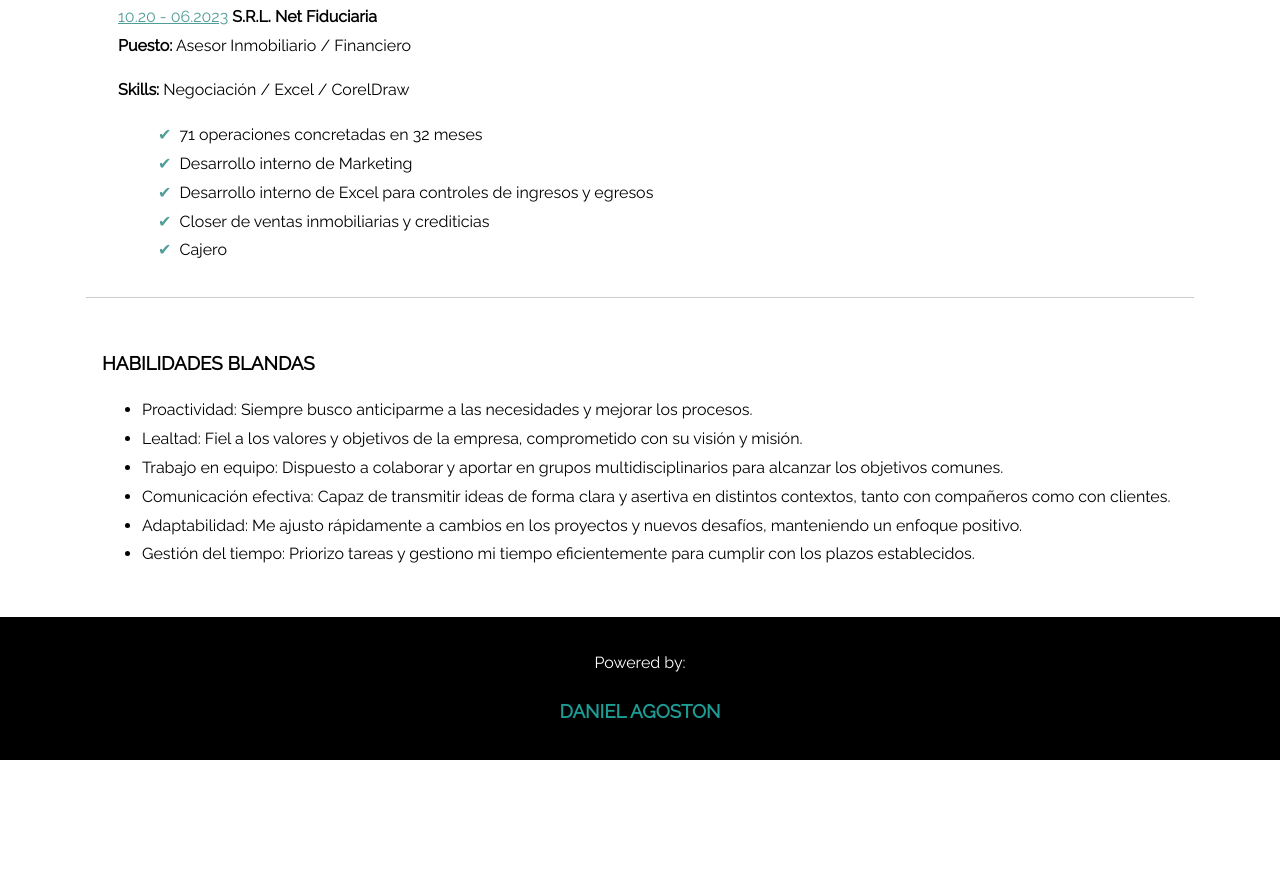
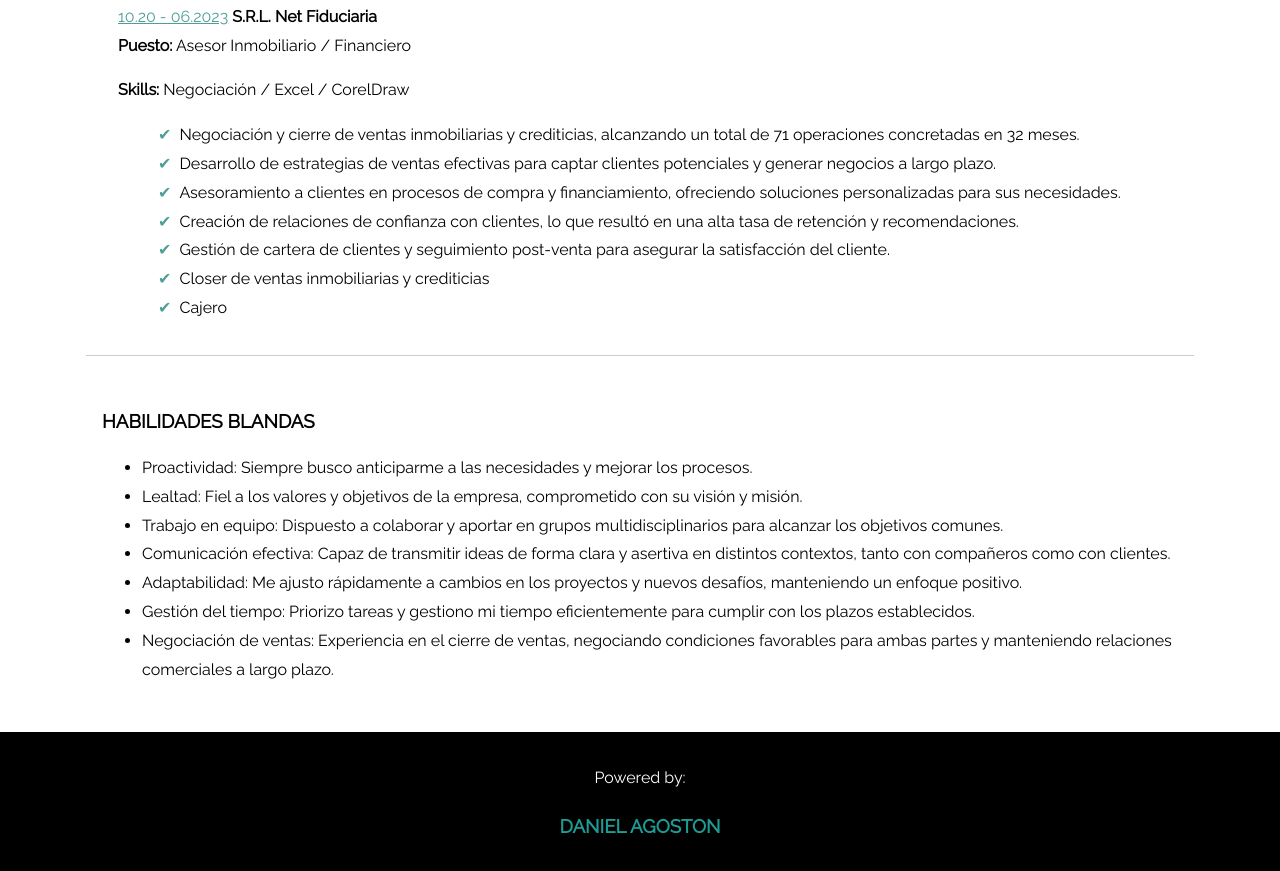
Before and after one commit to danielagoston/danielagoston.github.io, a plain HTML site: page index.html in a window 1280 px wide. Shown: the part 2260-3131 px from the top of the page. Before the commit the page ends 3020 px from the top, so only its background shows below. Drawn offline with Linux system fonts and the light colour scheme.

Commit message:
Update index.html

```diff
--- a/index.html
+++ b/index.html
@@ -141,9 +141,11 @@
         <div>
           <p><strong>Skills:</strong> Negociación / Excel / CorelDraw</p>
           <ul class="job-description">
-            <li>71 operaciones concretadas en 32 meses</li>
-            <li>Desarrollo interno de Marketing</li>
-            <li>Desarrollo interno de Excel para controles de ingresos y egresos</li>
+            <li>Negociación y cierre de ventas inmobiliarias y crediticias, alcanzando un total de 71 operaciones concretadas en 32 meses.</li>
+            <li>Desarrollo de estrategias de ventas efectivas para captar clientes potenciales y generar negocios a largo plazo.</li>
+            <li>Asesoramiento a clientes en procesos de compra y financiamiento, ofreciendo soluciones personalizadas para sus necesidades.</li>
+            <li>Creación de relaciones de confianza con clientes, lo que resultó en una alta tasa de retención y recomendaciones.</li>
+            <li>Gestión de cartera de clientes y seguimiento post-venta para asegurar la satisfacción del cliente.</li>
             <li>Closer de ventas inmobiliarias y crediticias</li>
             <li>Cajero</li>
           </ul>
@@ -151,7 +153,6 @@
       </article>
     </section>
 
-    <!-- Habilidades Blandas -->
     <section>
       <h3>Habilidades Blandas</h3>
       <ul>
@@ -161,6 +162,7 @@
         <li>Comunicación efectiva: Capaz de transmitir ideas de forma clara y asertiva en distintos contextos, tanto con compañeros como con clientes.</li>
         <li>Adaptabilidad: Me ajusto rápidamente a cambios en los proyectos y nuevos desafíos, manteniendo un enfoque positivo.</li>
         <li>Gestión del tiempo: Priorizo tareas y gestiono mi tiempo eficientemente para cumplir con los plazos establecidos.</li>
+        <li>Negociación de ventas: Experiencia en el cierre de ventas, negociando condiciones favorables para ambas partes y manteniendo relaciones comerciales a largo plazo.</li>
       </ul>
     </section>
 
```
